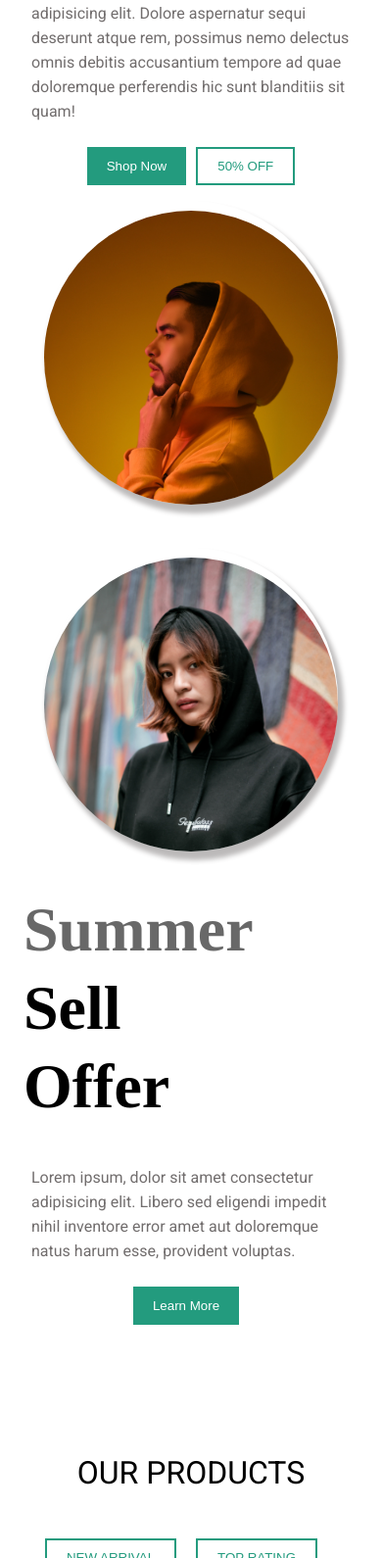
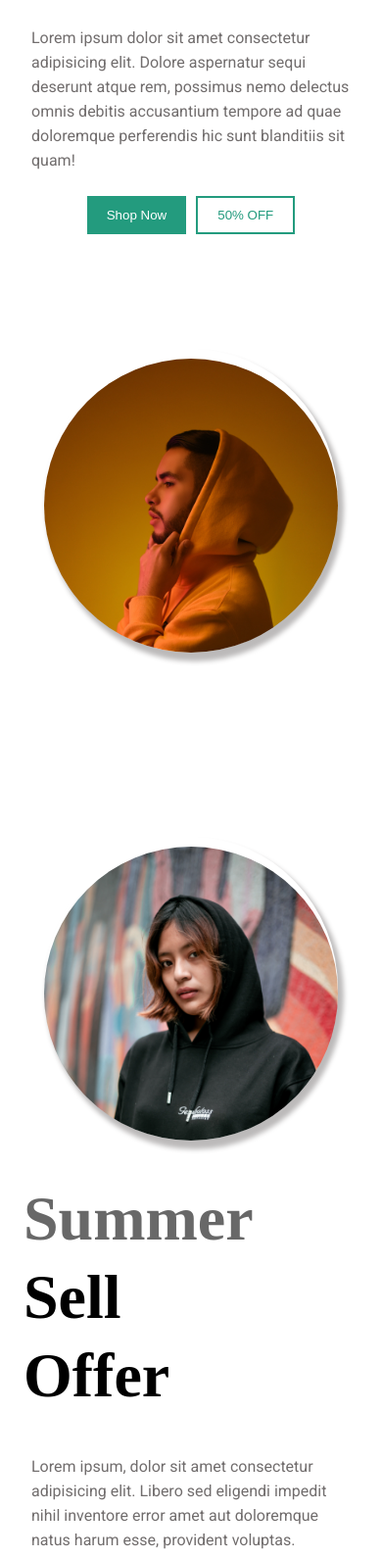
Before and after one commit to iamaswinth/The-Hoodie-Website---HuXn-Webdev, a plain HTML site: page index.html in a window 390 px wide. Shown: the part 410-2000 px from the top of the page at 98% size. Drawn offline with Linux system fonts and the light colour scheme; a web font is replaced by a local one.

Commit message:
initial commit

```diff
--- a/style.css
+++ b/style.css
@@ -297,7 +297,7 @@ footer .container .footer-primary-heading{
 
 @media only screen and (max-width: 748px){
     header{
-        height: 80vh;
+        height: 120vh;
     }
 
     .logo{
@@ -333,7 +333,7 @@ footer .container .footer-primary-heading{
     }
 
     .section-one{
-        height: 110vh;
+        height: 100vh;
 
     }
 
```
